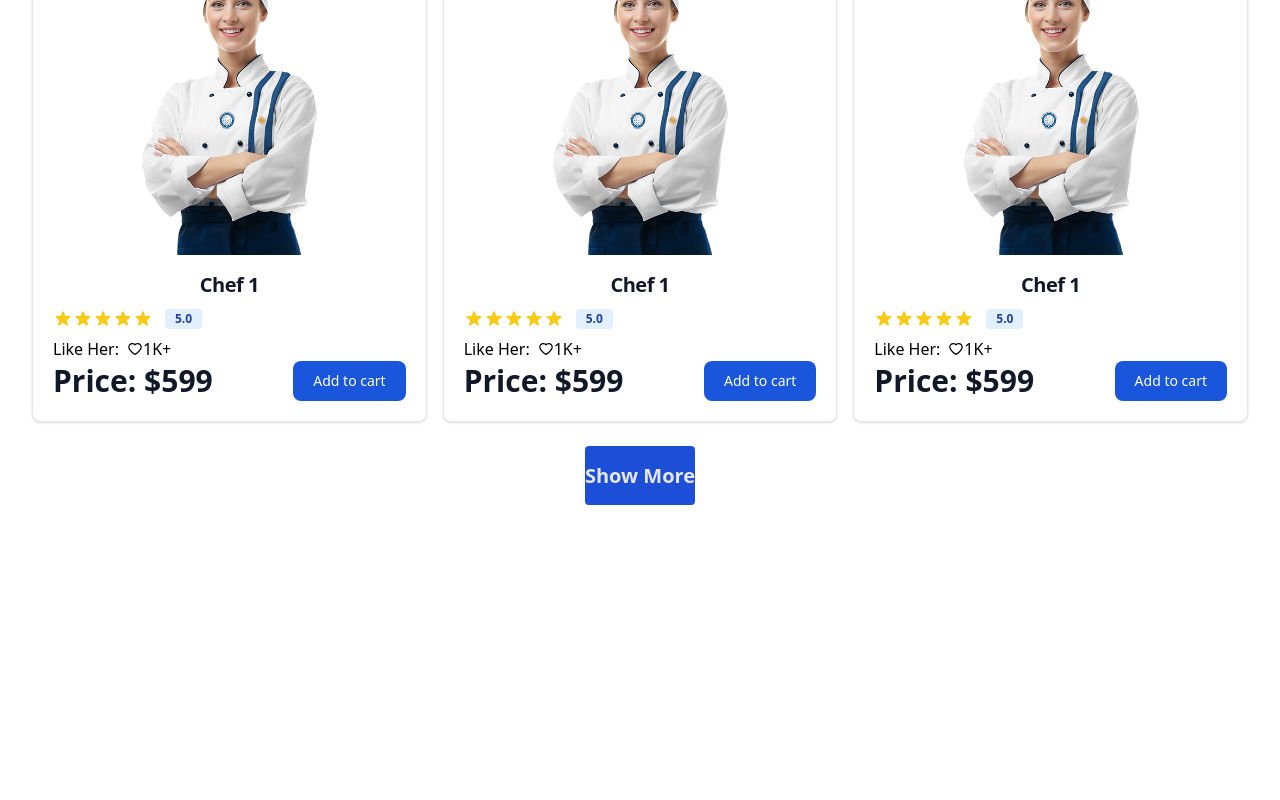
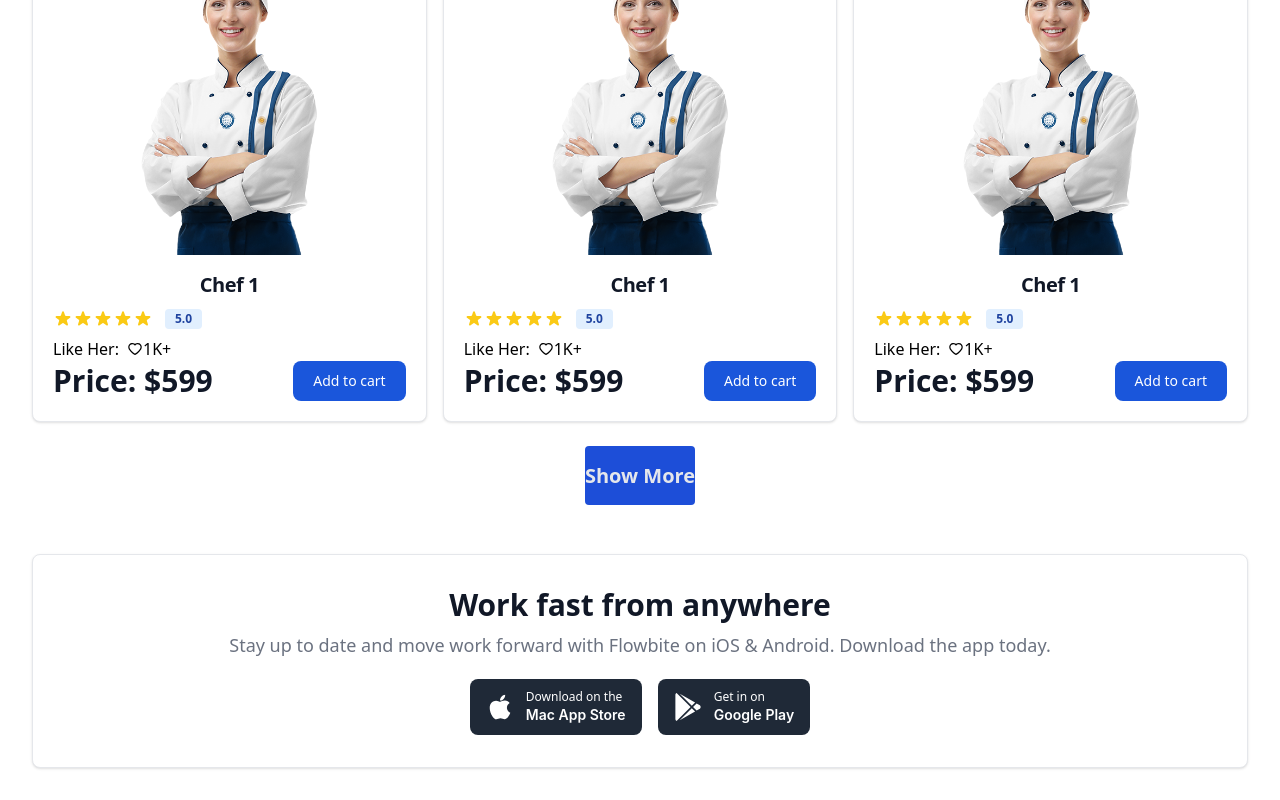
Before and after one commit to ProdipKumarShil/ph-assignment-10-client, a React (Vite) app: page / in a window 1280 px wide. Shown: the part 1590-2390 px from the top of the page. Before the commit the page ends 2112 px from the top, so only its background shows below. Built offline with nearby package versions, Linux system fonts and the light colour scheme.

Commit message:
added hero section

```diff
--- a/src/layout/Home/Home.jsx
+++ b/src/layout/Home/Home.jsx
@@ -16,6 +16,7 @@ const Home = () => {
       <Banner></Banner>
       <CounterCard></CounterCard>
       <ChefSection></ChefSection>
+      <Hero></Hero>
     </div>
   );
 };
```
